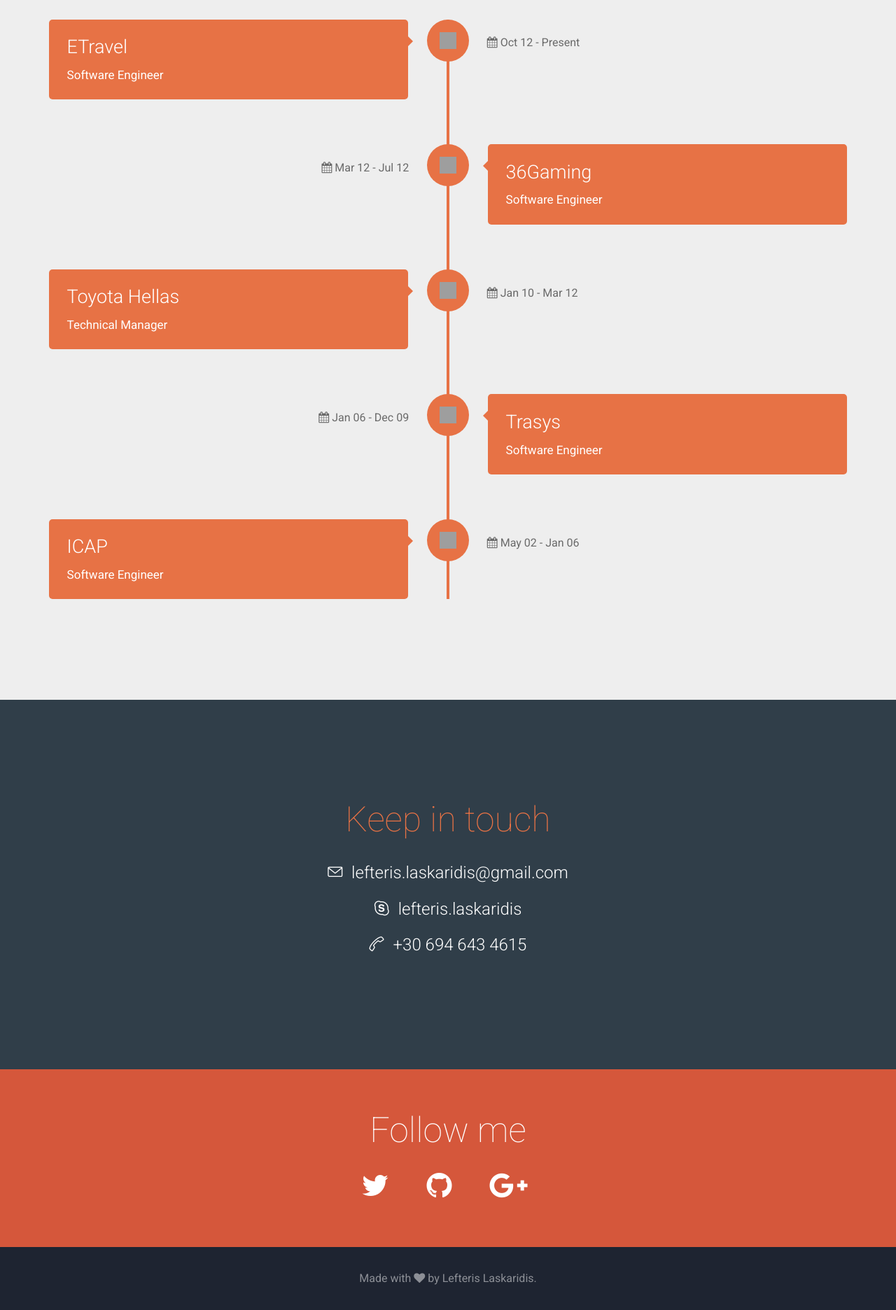
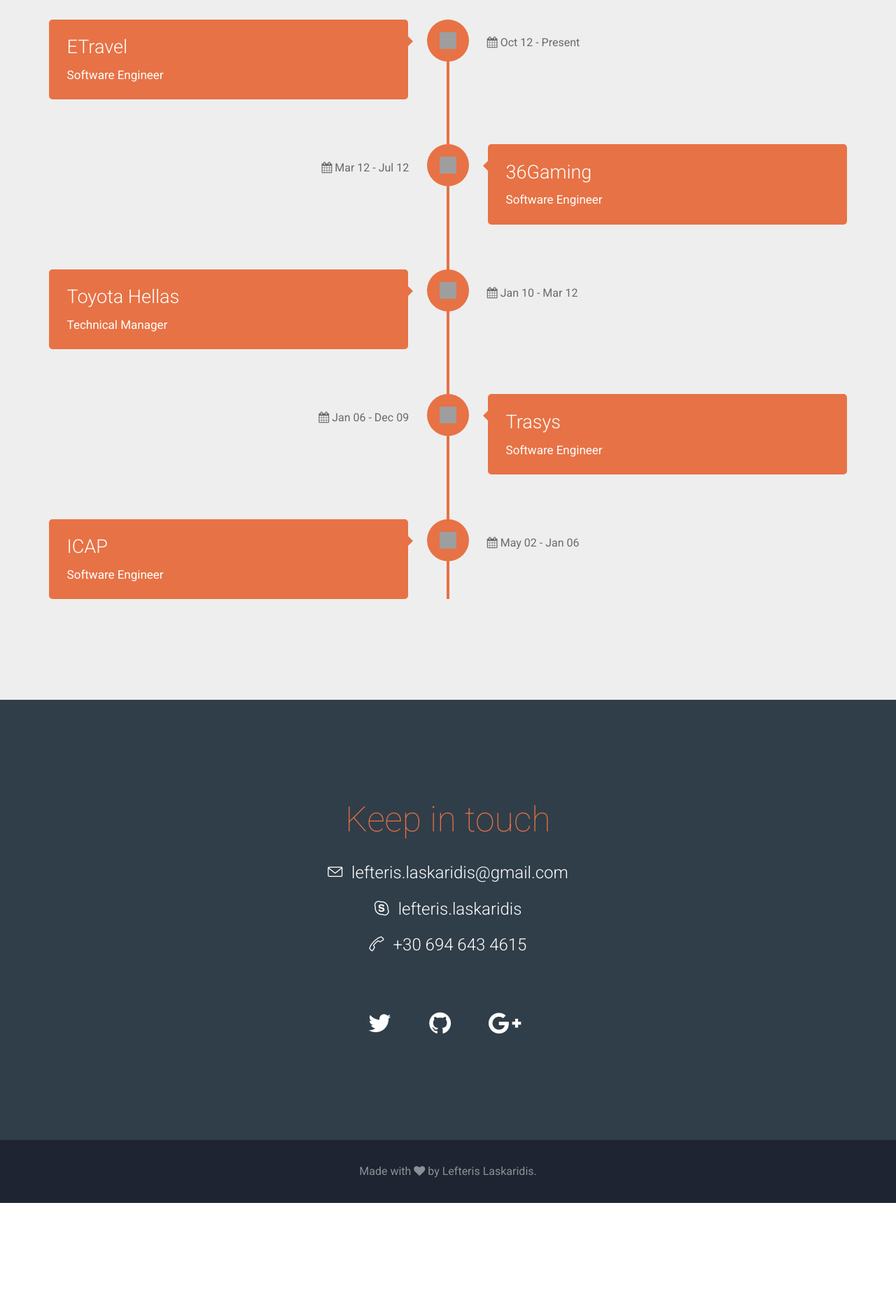
Before and after one commit to laskaridis/laskaridis.github.io, a Jekyll site: the page built from index.html, in a window 1280 px wide. Shown: the part 3046-4918 px from the top of the page at 70% size. Built offline with Jekyll 4.4.1, drawn with Linux system fonts in a browser that asks for light colours; nearby versions of some CDN libraries; some web fonts are replaced; comment, search, counter and statistics services are not loaded; after the commit the page ends 4765 px from its top, so only the background shows below that; grey boxes are pictures that could not be loaded.

Commit message:
Fix social links

```diff
--- a/_includes/contact.html
+++ b/_includes/contact.html
@@ -27,49 +27,7 @@
       </a>
     </div>
   </div>
-  <!--
-  <div class="row">
-    <div class="col-md-8 col-md-offset-2 col-lg-8 col-lg-offset-2 text-center">
-      <form id="contact-form">
-        <div class="form-group">
-          <input type="text"
-            class="form-control input-text"
-            name="name"
-            placeholder="What's your name?" required></input>
   </div>
-        <div class="form-group">
-          <input type="text"
-            class="form-control input-text"
-            name="email"
-            placeholder="What's your email?" required></input>
-        </div>
-        <div class="form-group">
-          <input type="text"
-            class="form-control input-text"
-            name="phone"
-            placeholder="What's your phone number?" required></input>
-        </div>
-        <div class="form-group">
-          <textarea type="text"
-                    class="form-control input-text"
-                    name="message"
-                    rows="6" placeholder="How can i help?" required></textarea>
-        </div>
-        <a class="btn btn-send"
-           data-toggle="popover"
-           data-placement="top"
-           data-content="Sorry, the contact form is temporarily disabled.
-           In the mean time, you can send me an email or give me a call
-           to my mobile or skype using the links above this form.">Send email</a>
-      </form>
-    </div>
-    -->
-  </div>
-</div>
-</section>
-<section id="social">
-  <h2 class="section-title">Follow me</h2>
-  <div class="container">
   <div class="row text-center">
     <ul class="social">
       <li>
--- a/_sass/_contact.scss
+++ b/_sass/_contact.scss
@@ -52,18 +52,9 @@
     margin-top: 20px;
     margin-bottom: 40px;
   }
-}
-
-section#social {
-  padding-top: 60px;
-  padding-bottom: 60px;
-  background-color: #D5573B;
-
-  .section-title {
-    color: #fff;
-  }
 
   ul.social {
+    padding-top: 60px;
     list-style: none;
     text-align: center;
     display: inline-block;
@@ -75,7 +66,7 @@
 
       a {
         color: #fff;
-        font-size: 21px;
+        font-size: 18px;
       }
     }
   }
```
Lines whose indentation alone changed are shown as unchanged.
